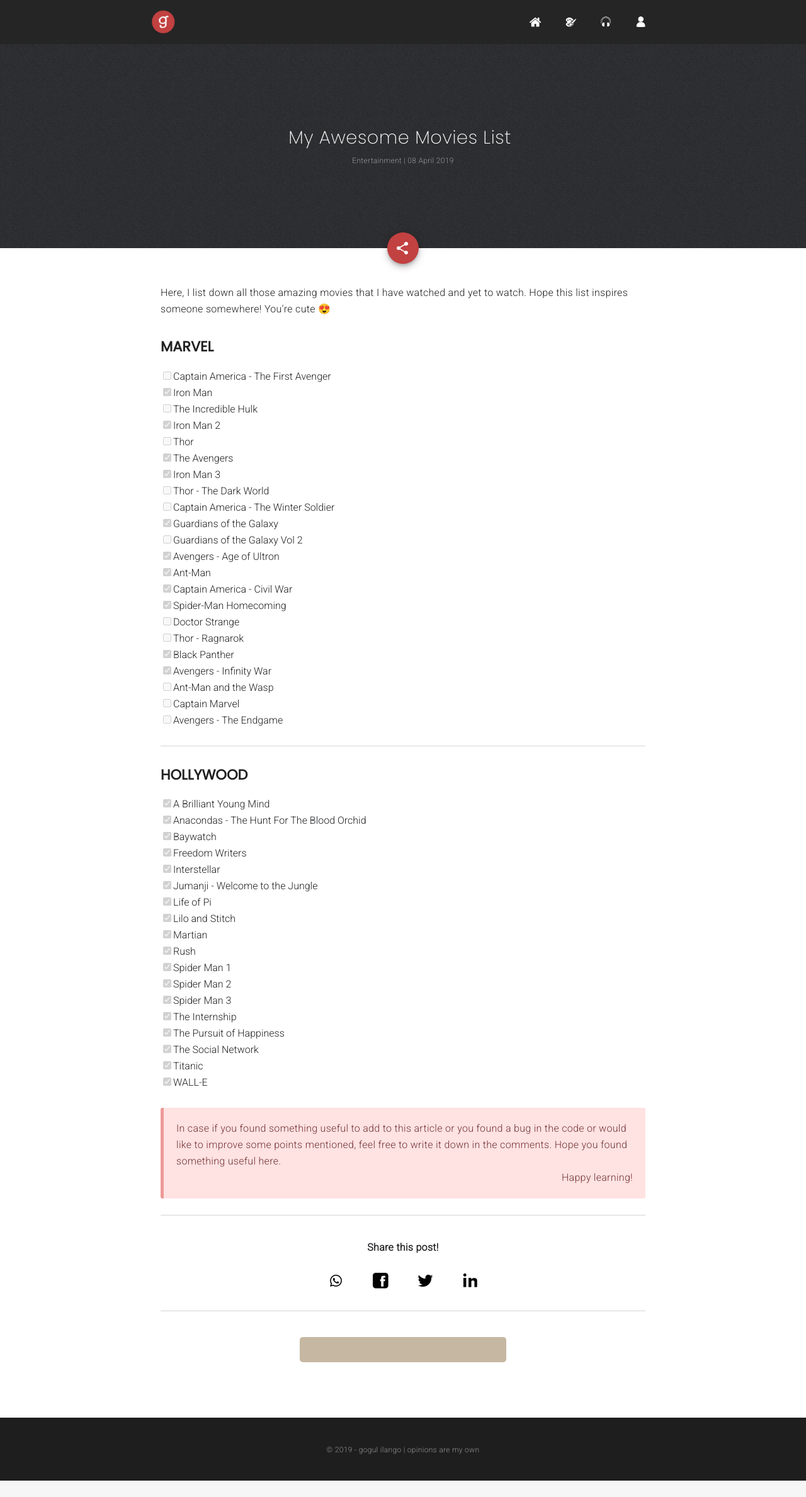
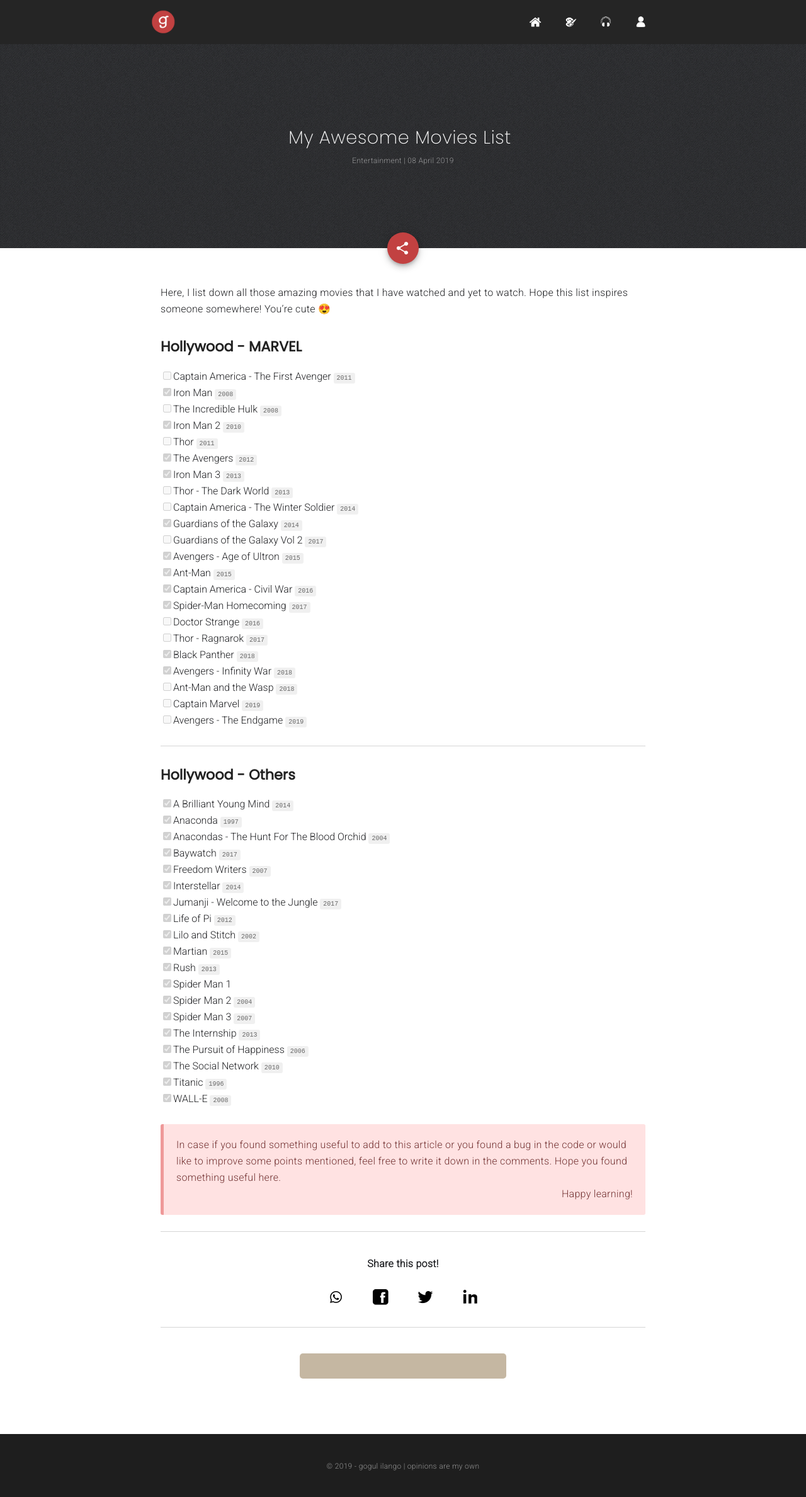
Before and after one commit to shravankumar147/Gogul09.github.io, a Jekyll site: the page built from _posts/random/2019-04-08-movies-that-i-have-watched.md, in a window 1280 px wide. Shown: the whole page at 63% size. Built offline with Jekyll 4.4.1, drawn with Linux system fonts in a browser that asks for light colours; nearby versions of some CDN libraries; comment, search, counter and statistics services are not loaded; before the commit the page ends 2351 px from its top, so only the background shows below that.

Commit message:
updated post

```diff
--- a/_posts/random/2019-04-08-movies-that-i-have-watched.md
+++ b/_posts/random/2019-04-08-movies-that-i-have-watched.md
@@ -10,52 +10,53 @@
 
 Here, I list down all those amazing movies that I have watched and yet to watch. Hope this list inspires someone somewhere! You're cute 😍
 
-<h3>MARVEL</h3>
+<h3>Hollywood - MARVEL</h3>
 <ul class="movie-list">
-  <li><input type="checkbox" disabled="disabled">Captain America - The First Avenger</li>
-  <li><input type="checkbox" disabled="disabled" checked="checked">Iron Man</li>
-  <li><input type="checkbox" disabled="disabled">The Incredible Hulk</li>
-  <li><input type="checkbox" disabled="disabled" checked="checked">Iron Man 2</li>
-  <li><input type="checkbox" disabled="disabled">Thor</li>
-  <li><input type="checkbox" disabled="disabled" checked="checked">The Avengers</li>
-  <li><input type="checkbox" disabled="disabled" checked="checked">Iron Man 3</li>
-  <li><input type="checkbox" disabled="disabled">Thor - The Dark World</li>
-  <li><input type="checkbox" disabled="disabled">Captain America - The Winter Soldier</li>
-  <li><input type="checkbox" disabled="disabled" checked="checked">Guardians of the Galaxy</li>
-  <li><input type="checkbox" disabled="disabled">Guardians of the Galaxy Vol 2</li>
-  <li><input type="checkbox" disabled="disabled" checked="checked">Avengers - Age of Ultron</li>
-  <li><input type="checkbox" disabled="disabled" checked="checked">Ant-Man</li>
-  <li><input type="checkbox" disabled="disabled" checked="checked">Captain America - Civil War</li>
-  <li><input type="checkbox" disabled="disabled" checked="checked">Spider-Man Homecoming</li>
-  <li><input type="checkbox" disabled="disabled">Doctor Strange</li>
-  <li><input type="checkbox" disabled="disabled">Thor - Ragnarok</li>
-  <li><input type="checkbox" disabled="disabled" checked="checked">Black Panther</li>
-  <li><input type="checkbox" disabled="disabled" checked="checked">Avengers - Infinity War</li>
-  <li><input type="checkbox" disabled="disabled">Ant-Man and the Wasp</li>
-  <li><input type="checkbox" disabled="disabled">Captain Marvel</li>
-  <li><input type="checkbox" disabled="disabled">Avengers - The Endgame</li>
+  <li><input type="checkbox" disabled="disabled">Captain America - The First Avenger <span>2011</span></li>
+  <li><input type="checkbox" disabled="disabled" checked="checked">Iron Man <span>2008</span></li>
+  <li><input type="checkbox" disabled="disabled">The Incredible Hulk <span>2008</span></li>
+  <li><input type="checkbox" disabled="disabled" checked="checked">Iron Man 2 <span>2010</span></li>
+  <li><input type="checkbox" disabled="disabled">Thor <span>2011</span></li>
+  <li><input type="checkbox" disabled="disabled" checked="checked">The Avengers <span>2012</span></li>
+  <li><input type="checkbox" disabled="disabled" checked="checked">Iron Man 3 <span>2013</span></li>
+  <li><input type="checkbox" disabled="disabled">Thor - The Dark World <span>2013</span></li>
+  <li><input type="checkbox" disabled="disabled">Captain America - The Winter Soldier <span>2014</span></li>
+  <li><input type="checkbox" disabled="disabled" checked="checked">Guardians of the Galaxy <span>2014</span></li>
+  <li><input type="checkbox" disabled="disabled">Guardians of the Galaxy Vol 2 <span>2017</span></li>
+  <li><input type="checkbox" disabled="disabled" checked="checked">Avengers - Age of Ultron <span>2015</span></li>
+  <li><input type="checkbox" disabled="disabled" checked="checked">Ant-Man <span>2015</span></li>
+  <li><input type="checkbox" disabled="disabled" checked="checked">Captain America - Civil War <span>2016</span></li>
+  <li><input type="checkbox" disabled="disabled" checked="checked">Spider-Man Homecoming <span>2017</span></li>
+  <li><input type="checkbox" disabled="disabled">Doctor Strange <span>2016</span></li>
+  <li><input type="checkbox" disabled="disabled">Thor - Ragnarok <span>2017</span></li>
+  <li><input type="checkbox" disabled="disabled" checked="checked">Black Panther <span>2018</span></li>
+  <li><input type="checkbox" disabled="disabled" checked="checked">Avengers - Infinity War <span>2018</span></li>
+  <li><input type="checkbox" disabled="disabled">Ant-Man and the Wasp <span>2018</span></li>
+  <li><input type="checkbox" disabled="disabled">Captain Marvel <span>2019</span></li>
+  <li><input type="checkbox" disabled="disabled">Avengers - The Endgame <span>2019</span></li>
 </ul>
 
 <hr>
 
-<h3>HOLLYWOOD</h3>
+<h3>Hollywood - Others</h3>
 <ul class="movie-list">
-  <li><input type="checkbox" disabled="disabled" checked="checked">A Brilliant Young Mind</li>
-  <li><input type="checkbox" disabled="disabled" checked="checked">Anacondas - The Hunt For The Blood Orchid</li>
-  <li><input type="checkbox" disabled="disabled" checked="checked">Baywatch</li>
-  <li><input type="checkbox" disabled="disabled" checked="checked">Freedom Writers</li>
-  <li><input type="checkbox" disabled="disabled" checked="checked">Interstellar</li>
-  <li><input type="checkbox" disabled="disabled" checked="checked">Jumanji - Welcome to the Jungle</li>
-  <li><input type="checkbox" disabled="disabled" checked="checked">Life of Pi</li>
-  <li><input type="checkbox" disabled="disabled" checked="checked">Lilo and Stitch</li>
-  <li><input type="checkbox" disabled="disabled" checked="checked">Martian</li>
-  <li><input type="checkbox" disabled="disabled" checked="checked">Rush</li>
+  <li><input type="checkbox" disabled="disabled" checked="checked">A Brilliant Young Mind <span>2014</span></li>
+  <li><input type="checkbox" disabled="disabled" checked="checked">Anaconda <span>1997</span></li>
+  <li><input type="checkbox" disabled="disabled" checked="checked">Anacondas - The Hunt For The Blood Orchid <span>2004</span></li>
+  <li><input type="checkbox" disabled="disabled" checked="checked">Baywatch <span>2017</span></li>
+  <li><input type="checkbox" disabled="disabled" checked="checked">Freedom Writers <span>2007</span></li>
+  <li><input type="checkbox" disabled="disabled" checked="checked">Interstellar <span>2014</span></li>
+  <li><input type="checkbox" disabled="disabled" checked="checked">Jumanji - Welcome to the Jungle <span>2017</span></li>
+  <li><input type="checkbox" disabled="disabled" checked="checked">Life of Pi <span>2012</span></li>
+  <li><input type="checkbox" disabled="disabled" checked="checked">Lilo and Stitch <span>2002</span></li>
+  <li><input type="checkbox" disabled="disabled" checked="checked">Martian <span>2015</span></li>
+  <li><input type="checkbox" disabled="disabled" checked="checked">Rush <span>2013</span></li>
   <li><input type="checkbox" disabled="disabled" checked="checked">Spider Man 1</li>
-  <li><input type="checkbox" disabled="disabled" checked="checked">Spider Man 2</li>
-  <li><input type="checkbox" disabled="disabled" checked="checked">Spider Man 3</li>
-  <li><input type="checkbox" disabled="disabled" checked="checked">The Internship</li>
-  <li><input type="checkbox" disabled="disabled" checked="checked">The Pursuit of Happiness</li>
-  <li><input type="checkbox" disabled="disabled" checked="checked">The Social Network</li>
-  <li><input type="checkbox" disabled="disabled" checked="checked">Titanic</li>
-  <li><input type="checkbox" disabled="disabled" checked="checked">WALL-E</li>
+  <li><input type="checkbox" disabled="disabled" checked="checked">Spider Man 2 <span>2004</span></li>
+  <li><input type="checkbox" disabled="disabled" checked="checked">Spider Man 3 <span>2007</span></li>
+  <li><input type="checkbox" disabled="disabled" checked="checked">The Internship <span>2013</span></li>
+  <li><input type="checkbox" disabled="disabled" checked="checked">The Pursuit of Happiness <span>2006</span></li>
+  <li><input type="checkbox" disabled="disabled" checked="checked">The Social Network <span>2010</span></li>
+  <li><input type="checkbox" disabled="disabled" checked="checked">Titanic <span>1996</span></li>
+  <li><input type="checkbox" disabled="disabled" checked="checked">WALL-E <span>2008</span></li>
 </ul>
--- a/style.scss
+++ b/style.scss
@@ -3375,3 +3375,12 @@
   list-style-type: none;
   padding: 0 !important;
 }
+
+.movie-list span {
+  font-size: 10px;
+  padding: 3px 5px;
+  background-color: #f0f0f0;
+  color: #676767;
+  font-family: monospace;
+  border-radius: 3px;
+}
```
Also changed, not shown: 4 other files.
